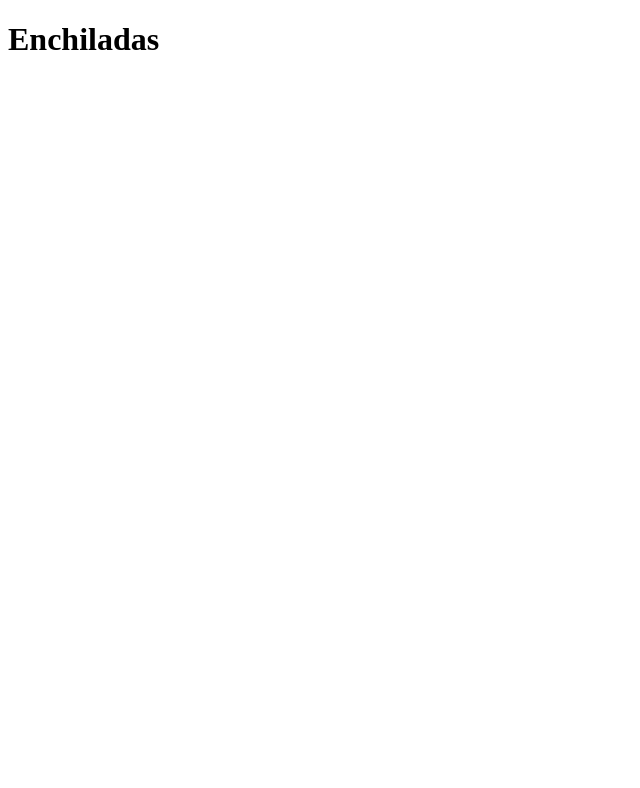
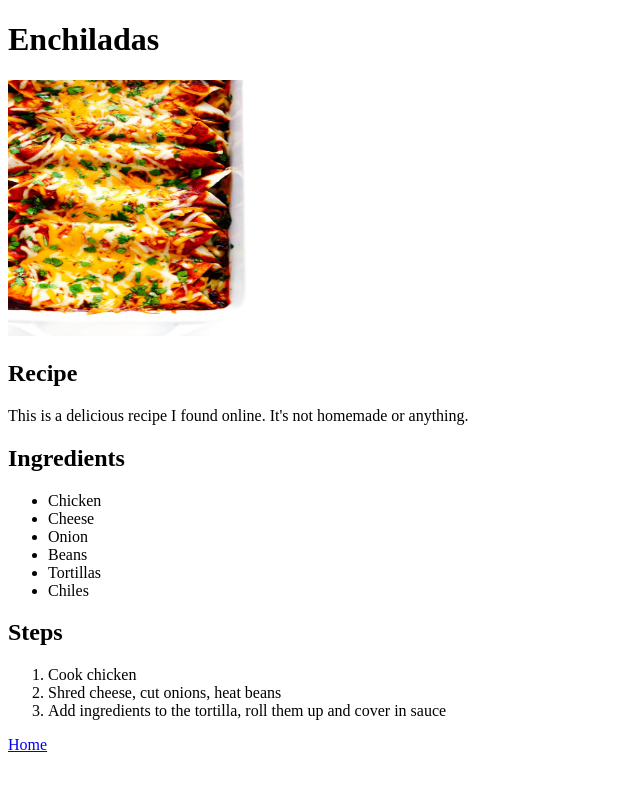
Before and after one commit to AlejandroDiFlores/odin-recipes, a plain HTML site: page recipes/enchiladas.html in a window 1280 px wide. Shown: the whole page, without its empty margins (0-640 px from the left). Drawn offline with Linux system fonts and the light colour scheme.

```diff
--- a/recipes/enchiladas.html
+++ b/recipes/enchiladas.html
@@ -7,5 +7,24 @@
 </head>
 <body>
     <h1>Enchiladas</h1>
+    <img src="enchiladas.jpg" height=256 width=256 alt="Yummy looking red enchiladas coated in white cheese, chives and sour cream">
+    <h2>Recipe</h2>
+    <p>This is a delicious recipe I found online. It's not homemade or anything.</p>
+    <h2>Ingredients</h2>
+    <ul>
+        <li>Chicken</li>
+        <li>Cheese</li>
+        <li>Onion</li>
+        <li>Beans</li>
+        <li>Tortillas</li>
+        <li>Chiles</li>
+    </ul>
+    <h2>Steps</h2>
+    <ol>
+        <li>Cook chicken</li>
+        <li>Shred cheese, cut onions, heat beans</li>
+        <li>Add ingredients to the tortilla, roll them up and cover in sauce </li>
+    </ol>
+    <a href="../index.html">Home</a>
 </body>
 </html>
```
Also changed, not shown: index.html (+0 -1 lines), recipes/potroast.html (added, +29 -0 lines), recipes/sopita.html (added, +29 -0 lines), recipes/enchiladas.jpg (added), recipes/potroast.jpg (added), recipes/sopita.jpg (added).
